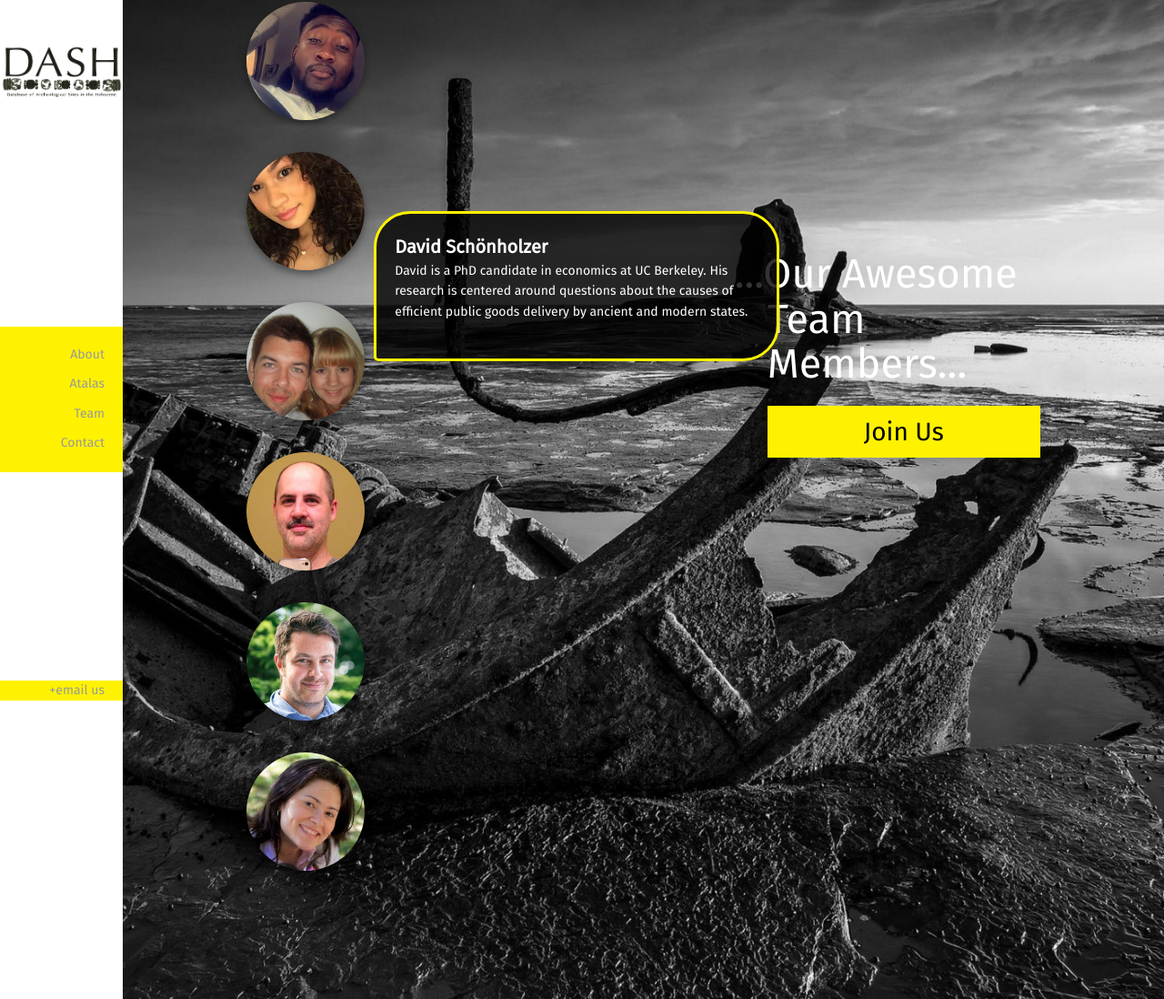
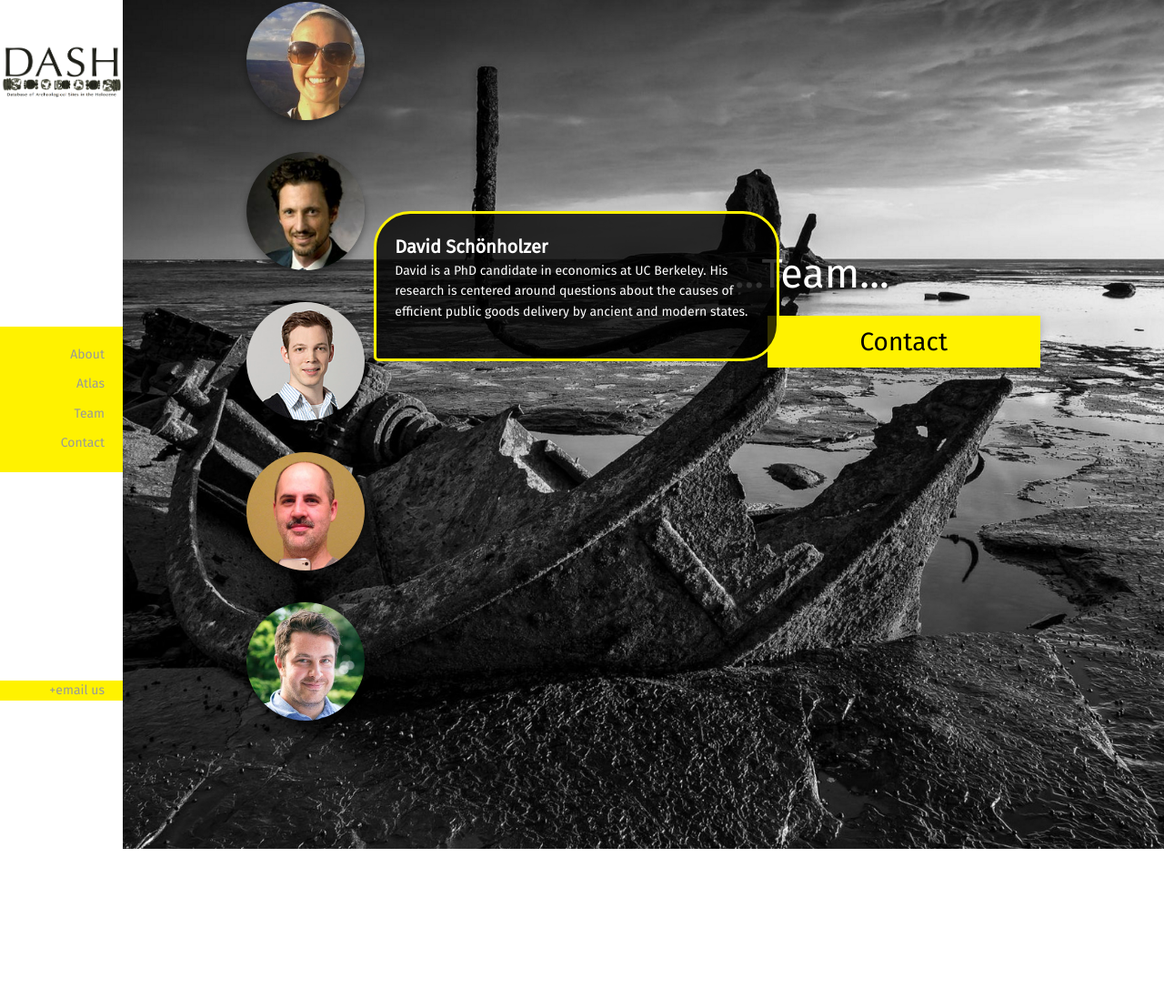
Before and after one commit to JulieDeng/DASHWeb2.1, a PHP site: page /team.php in a window 1280 px wide. Shown: the whole page at 91% size. After the commit the page ends 933 px from the top, so only its background shows below. Run offline with PHP 8.4, Linux system fonts and the light colour scheme; some libraries are stand-ins or nearby versions.

Commit message:
small modi

```diff
--- a/about.php
+++ b/about.php
@@ -7,7 +7,7 @@
               <ul>
                   <li><a href="about.php">About</a>
                   </li>
-                  <li><a href="map.php">Atalas</a>
+                  <li><a href="map.php">Atlas</a>
                   </li>
                   <li><a href="team.php">Team</a>
                   </li>
@@ -23,8 +23,8 @@
     <section id="about" class="about">
         <div class="flex flex--center">
             <div class="col-1 push-right">
-                <h2>DASH</h2>
-                <p class="home-lead">into the ancient civilization...</p>
+                <h3>Database of Archaeological Sites in the Holocene</h3>
+                <p class="home-lead"><i>Beta Version</i></p>
             </div>
         </div>
     </section>
--- a/map.php
+++ b/map.php
@@ -12,7 +12,7 @@
               <ul>
                   <li><a href="index.php">About</a>
                   </li>
-                  <li><a href="map.php">Atalas</a>
+                  <li><a href="map.php">Atlas</a>
                   </li>
                   <li><a href="team.php">Team</a>
                   </li>
--- a/team.php
+++ b/team.php
@@ -9,7 +9,7 @@
               <ul>
                   <li><a href="index.php">About</a>
                   </li>
-                  <li><a href="map.php">Atalas</a>
+                  <li><a href="map.php">Atlas</a>
                   </li>
                   <li><a href="team.php">Team</a>
                   </li>
@@ -29,17 +29,17 @@
     <div class="flex flex--space-around">
         <div class="col-1">
             <ul class="faces">
-                <li style="background-image: url(img/testimonial-avatars/lj.jpg);" class="face">
+                <li style="background-image: url(img/testimonial-avatars/kristin.jpg);" class="face">
                     <div class="bubble">
                       <p><span>Kirsten Vacca</span><br>Kirsten is a PhD candidate in archaeology in the anthropology department at UC Berkeley. She mainly works in Hawai'i, having worked extensively on several excavation projects there, studying questions related to non-elite households and gender in pre-colonial Hawai'ian society. </p>
                     </div>
                 </li>
-                <li style="background-image: url(img/testimonial-avatars/kim.jpg);" class="face">
+                <li style="background-image: url(img/testimonial-avatars/Ern.jpg);" class="face">
                     <div class="bubble">
                       <p><span>Ernesto Dal Bó</span><br>Ernesto is the Phillips Girgich Professor of Business at the Haas School of Business at UC Berkeley and professor at the Travers Department of Political Science at UC Berkeley. He is also the director of the Berkeley Center for Economics and Politics (BCEP). His research focuses on a range of issues related to governance, such as political influence, social conflict, corruption, morality and social norms, state formation and the development of state capabilities, and the qualities and behavior of politicians and public servants.</p>
                     </div>
                 </li>
-                <li style="background-image: url(img/testimonial-avatars/gareth.jpg);" class="face">
+                <li style="background-image: url(img/testimonial-avatars/david.jpg);" class="face">
                     <div class="bubble">
                       <p><span>David Schönholzer</span><br>David is a PhD candidate in economics at UC Berkeley. His research is centered around questions about the causes of efficient public goods delivery by ancient and modern states. </p>
                     </div>
@@ -54,16 +54,11 @@
                       <p><span>Former Research Assistants</span><br>Xiaochen Yang, Xioaqian Zhu, Piotr Le, Sara Hidayatullah, Chuyin Betty Zhu, Alison Lenci.</p>
                     </div>
                 </li>
-                <li style="background-image: url(img/testimonial-avatars/mary.jpg);" class="face">
-                    <div class="bubble">
-                      <p><span>Archaeology Consultants</span><br>Kathleen Huggins, Esteban Miron Marvan.</p>
-                    </div>
-                </li>
                 <li class="back-btn face"></li>
             </ul>
         </div>
         <div class="col-1">
-            <p class="home-lead outdented">...Our Awesome Team Members...</p><a href="" class="home-cta">Join Us</a>
+            <p class="home-lead outdented">...Team...</p><a href="mailto:david.s@econ.berkeley.edu" class="home-cta">Contact</a>
         </div>
 
     </div>
```
Also changed, not shown: index.php (+4 -3 lines), img/testimonial-avatars/David.jpg (added), img/testimonial-avatars/Ern.jpg (added), img/testimonial-avatars/kristin.jpg (added).
